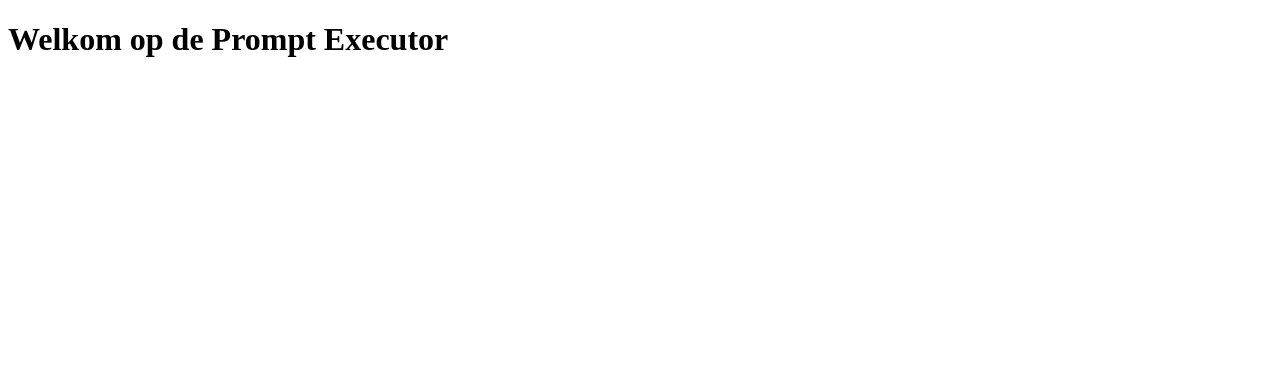
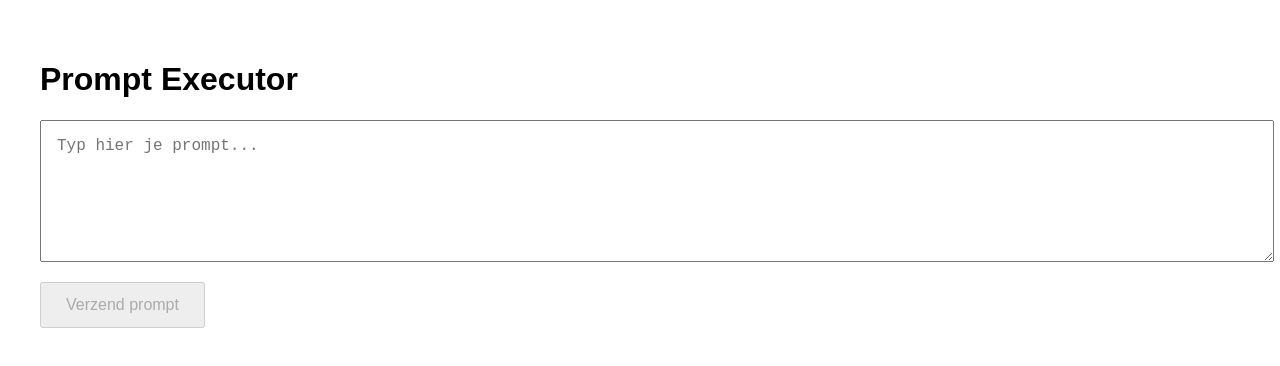
Before and after one commit to MVdBProjects/prompt-uitvoerder, a Next.js app: page /prompt-executor-page in a window 1280 px wide. Shown: the top 366 px of the page. Built offline with nearby package versions, Linux system fonts and the light colour scheme.

Commit message:
Update prompt-executor-page.js

```diff
--- a/pages/prompt-executor-page.js
+++ b/pages/prompt-executor-page.js
@@ -1,3 +1,70 @@
+import { useState } from 'react';
+
 export default function PromptExecutorPage() {
-  return <h1>Welkom op de Prompt Executor</h1>;
+  const [prompt, setPrompt] = useState('');
+  const [response, setResponse] = useState('');
+  const [loading, setLoading] = useState(false);
+  const [error, setError] = useState('');
+
+  const handleSubmit = async () => {
+    setLoading(true);
+    setResponse('');
+    setError('');
+
+    try {
+      const res = await fetch('/api/generate', {
+        method: 'POST',
+        headers: {
+          'Content-Type': 'application/json'
+        },
+        body: JSON.stringify({ prompt })
+      });
+
+      const data = await res.json();
+
+      if (!res.ok) {
+        throw new Error(data.error || 'Onbekende fout');
+      }
+
+      setResponse(data.result);
+    } catch (err) {
+      setError(err.message);
+    } finally {
+      setLoading(false);
+    }
+  };
+
+  return (
+    <div style={{ padding: '2rem', fontFamily: 'Arial, sans-serif' }}>
+      <h1>Prompt Executor</h1>
+      <textarea
+        rows={6}
+        value={prompt}
+        onChange={(e) => setPrompt(e.target.value)}
+        placeholder="Typ hier je prompt..."
+        style={{ width: '100%', padding: '1rem', fontSize: '1rem' }}
+      />
+      <br />
+      <button
+        onClick={handleSubmit}
+        disabled={loading || !prompt}
+        style={{
+          marginTop: '1rem',
+          padding: '0.75rem 1.5rem',
+          fontSize: '1rem',
+          cursor: loading ? 'not-allowed' : 'pointer'
+        }}
+      >
+        {loading ? 'Even geduld...' : 'Verzend prompt'}
+      </button>
+
+      {error && <p style={{ color: 'red', marginTop: '1rem' }}>⚠️ {error}</p>}
+      {response && (
+        <div style={{ marginTop: '2rem' }}>
+          <h3>Antwoord:</h3>
+          <pre style={{ background: '#f5f5f5', padding: '1rem' }}>{response}</pre>
+        </div>
+      )}
+    </div>
+  );
 }
```
